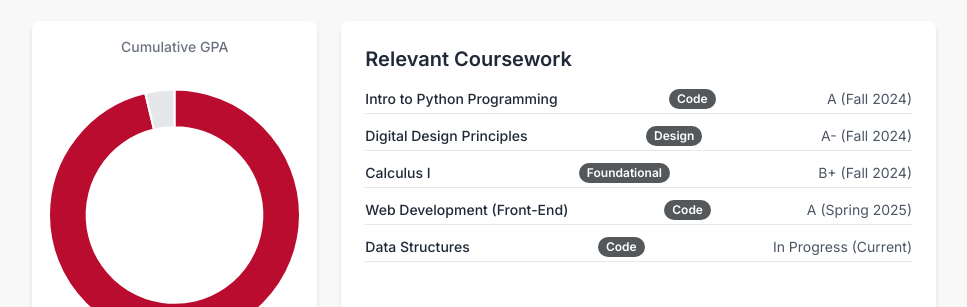
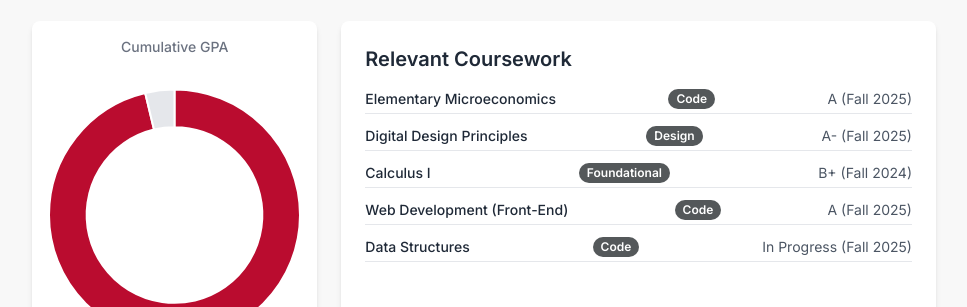
Before and after one commit to EvanEichhorn/Isom210-7-Project-2, a plain HTML site: page index.html in a window 1280 px wide. Shown: the part 878-1185 px from the top of the page, without its empty margins (296-1263 px from the left). Drawn offline with nearby package versions, Linux system fonts and the light colour scheme.

Commit message:
Update index.html

```diff
--- a/index.html
+++ b/index.html
@@ -279,11 +279,11 @@ CONFIRMATION: NO SVG graphics used. NO Mermaid JS used. -->
 
         // 1.2 ACADEMICS (REQUIRED: Add relevant classes)
         const academicData = [
-            { name: "Intro to Python Programming", grade: "A", semester: "Fall 2024", relevance: "Code" },
-            { name: "Digital Design Principles", grade: "A-", semester: "Fall 2024", relevance: "Design" },
+            { name: "Elementary Microeconomics", grade: "A", semester: "Fall 2025", relevance: "Code" },
+            { name: "Digital Design Principles", grade: "A-", semester: "Fall 2025", relevance: "Design" },
             { name: "Calculus I", grade: "B+", semester: "Fall 2024", relevance: "Foundational" },
-            { name: "Web Development (Front-End)", grade: "A", semester: "Spring 2025", relevance: "Code" },
-            { name: "Data Structures", grade: "In Progress", semester: "Current", relevance: "Code" },
+            { name: "Web Development (Front-End)", grade: "A", semester: "Fall 2025", relevance: "Code" },
+            { name: "Data Structures", grade: "In Progress", semester: "Fall 2025", relevance: "Code" },
         ];
 
         // 1.3 PROJECTS (REQUIRED: Follow C-S-R format)
```
